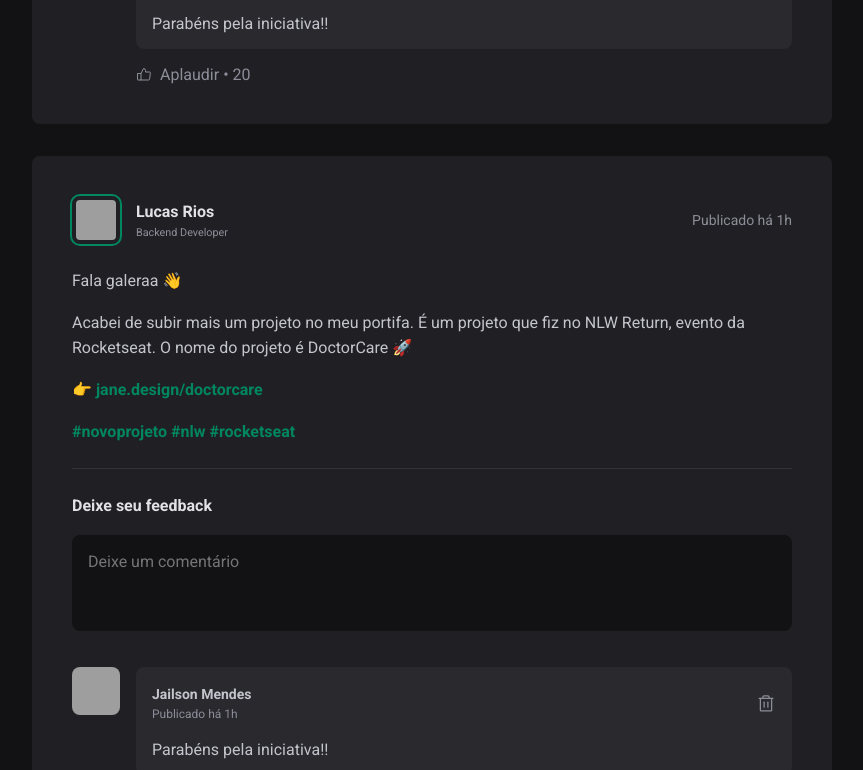
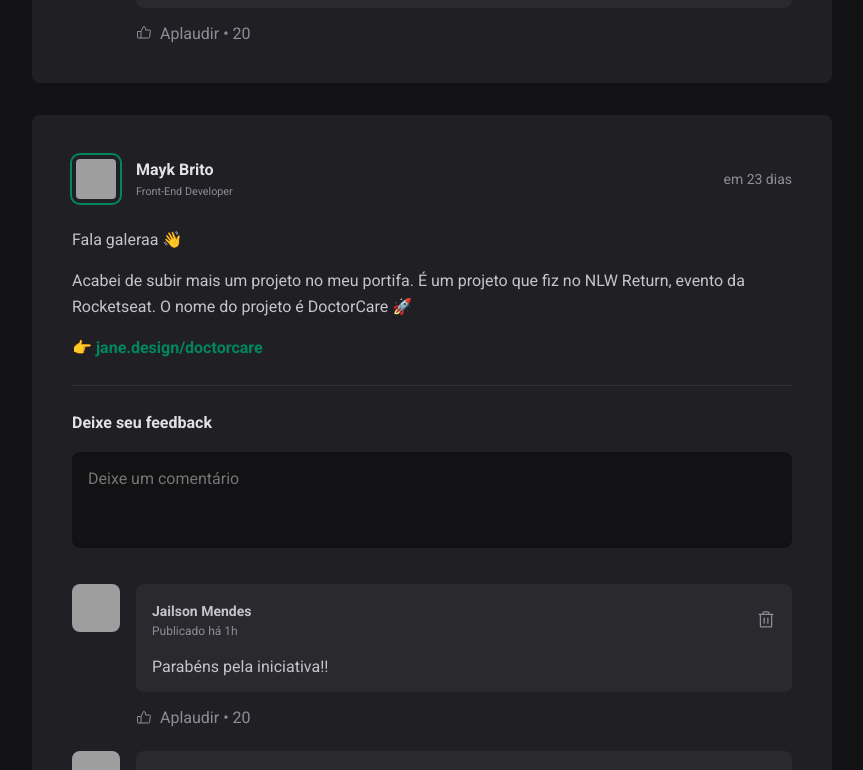
Before and after one commit to LucasRios95/01-fundamentos-reactjs, a React (Vite) app: page / in a window 1280 px wide. Shown: the part 1009-1779 px from the top of the page, without its empty margins (352-1215 px from the left). Built offline with nearby package versions, Linux system fonts and the light colour scheme; grey boxes are pictures that could not be loaded.

Commit message:
add props no Post

```diff
--- a/package.json
+++ b/package.json
@@ -10,6 +10,7 @@
     "preview": "vite preview"
   },
   "dependencies": {
+    "date-fns": "^3.6.0",
     "phosphor-react": "^1.4.1",
     "react": "^18.2.0",
     "react-dom": "^18.2.0"
--- a/src/App.jsx
+++ b/src/App.jsx
@@ -6,6 +6,42 @@
 
 import "./global.css";
 
+// author: {avatar_url: "", name: "", role: ""}
+// publishedAt: Date
+// content: string
+
+const posts = [
+  {
+    id: 1,
+    author: {
+      avatarUrl: "https://github.com/LucasRios95.png",
+      name: "Lucas Rios",
+      role: "Full-Stack Developer",
+    },
+    content: [
+      { type: "paragraph", content: "Fala galeraa 👋" },
+      { type: "paragraph", content:"Acabei de subir mais um projeto no meu portifa. É um projeto que fiz no NLW Return, evento da Rocketseat. O nome do projeto é DoctorCare  🚀",},
+      { type: "link", content: "👉 jane.design/doctorcare"}
+    ],
+    publishedAt: new Date("2024-06-20 20:00:00")
+  },
+
+  {
+    id: 2,
+    author: {
+      avatarUrl: "https://github.com/https://github.com/maykbrito.png",
+      name: "Mayk Brito",
+      role: "Front-End Developer",
+    },
+    content: [
+      { type: "paragraph", content: "Fala galeraa 👋" },
+      { type: "paragraph", content:"Acabei de subir mais um projeto no meu portifa. É um projeto que fiz no NLW Return, evento da Rocketseat. O nome do projeto é DoctorCare  🚀",},
+      { type: "link", content: "👉 jane.design/doctorcare"}
+    ],
+    publishedAt: new Date('2024-06-21 20:00:00')
+  },
+];
+
 export function App() {
   return (
     <div>
@@ -13,16 +49,16 @@
 
       <div className={styles.wrapper}>
         <Sidebar />
-
         <main>
-          <Post
-            author="Lucas Rios"
-            content="Lorem ipsum dolor sit amet consectetur adipisicing elit. Ipsum a rerum labore similique, animi et, voluptas velit laudantium doloribus odit veritatis! Est saepe illo praesentium blanditiis obcaecati neque laborum quaerat."
-          />
-          <Post
-            author="João Mag"
-            content="Lorem ipsum dolor sit amet, consectetur adipisicing elit. Iste ut commodi praesentium veniam reprehenderit sit quaerat placeat tempore doloribus! Sed quaerat natus officiis modi quo velit necessitatibus laudantium autem est!"
-          />
+          {posts.map(post => {
+            return (
+              <Post
+                author={post.author}
+                content={post.content}
+                publishedAt={post.publishedAt}
+              />
+            )
+          })}
         </main>
       </div>
     </div>
--- a/src/components/Post.jsx
+++ b/src/components/Post.jsx
@@ -1,39 +1,62 @@
-import styles from './Post.module.css'
-import { Comment } from './Comment'
-import { Avatar } from './Avatar'
+import { format, formatDistanceToNow } from "date-fns";
+import { ptBR } from "date-fns/locale/pt-BR";
 
-export function Post() {
+import { Avatar } from "./Avatar";
+import { Comment } from "./Comment";
+
+import styles from "./Post.module.css";
+
+export function Post({ author, publishedAt, content }) {
+  const publishedDateFormatted = format(
+    publishedAt,
+    "d 'de' LLLL 'às' HH:mm'h'",
+    {
+      locale: ptBR,
+    }
+  );
+
+  const publishedDateRelativeToNow = formatDistanceToNow(publishedAt, {
+    locale: ptBR,
+    addSuffix: true,
+  });
+
   return (
     <article className={styles.post}>
       <header>
         <div className={styles.author}>
-                    <Avatar hasBorder={true} src="https://github.com/maykbrito.png" />
+          <Avatar hasBorder={true} src={author.avatarUrl} />
           <div className={styles.authorInfo}>
-                        <strong>Lucas Rios</strong>
-                        <span>Backend Developer</span>
+            <strong>{author.name}</strong>
+            <span>{author.role}</span>
           </div>
         </div>
-                <time title='29 de maio às 11:44' dateTime="2024-05-29 11:44:13">Publicado há 1h</time>
+
+        <time
+          title={publishedDateFormatted}
+          dateTime={publishedAt.toISOString()}
+        >
+          {publishedDateRelativeToNow}
+        </time>
       </header>
 
       <div className={styles.content}>
-                <p>Fala galeraa 👋</p>
-                <p>Acabei de subir mais um projeto no meu portifa. É um projeto que fiz no NLW Return, evento da Rocketseat. O nome do projeto é DoctorCare 🚀
+        {content.map((line) => {
+          if (line.type === "paragraph") {
+            return <p>{line.content}</p>;
+          } else if (line.type === "link") {
+            return (
+              <p>
+                <a href="#">{line.content}</a>
               </p>
-                <p><a href="http://">👉 jane.design/doctorcare</a></p>
-                <p>
-                    <a href="http://">#novoprojeto </a>
-                    <a href="http://">#nlw </a>
-                    <a href="http://">#rocketseat</a>
-                </p>
+            );
+          }
+        })}
       </div>
 
       <form className={styles.commentForm}>
         <strong>Deixe seu feedback</strong>
 
-                    <textarea
-                        placeholder="Deixe um comentário"
-                    />
+        <textarea placeholder="Deixe um comentário" />
 
         <footer>
           <button type="submit">Comentar</button>
@@ -46,5 +69,5 @@
         <Comment />
       </div>
     </article>
-    )
+  );
 }
```
Also changed, not shown: 1 other file (tests, documents, lock files or other folders). Lines whose indentation alone changed are shown as unchanged.
